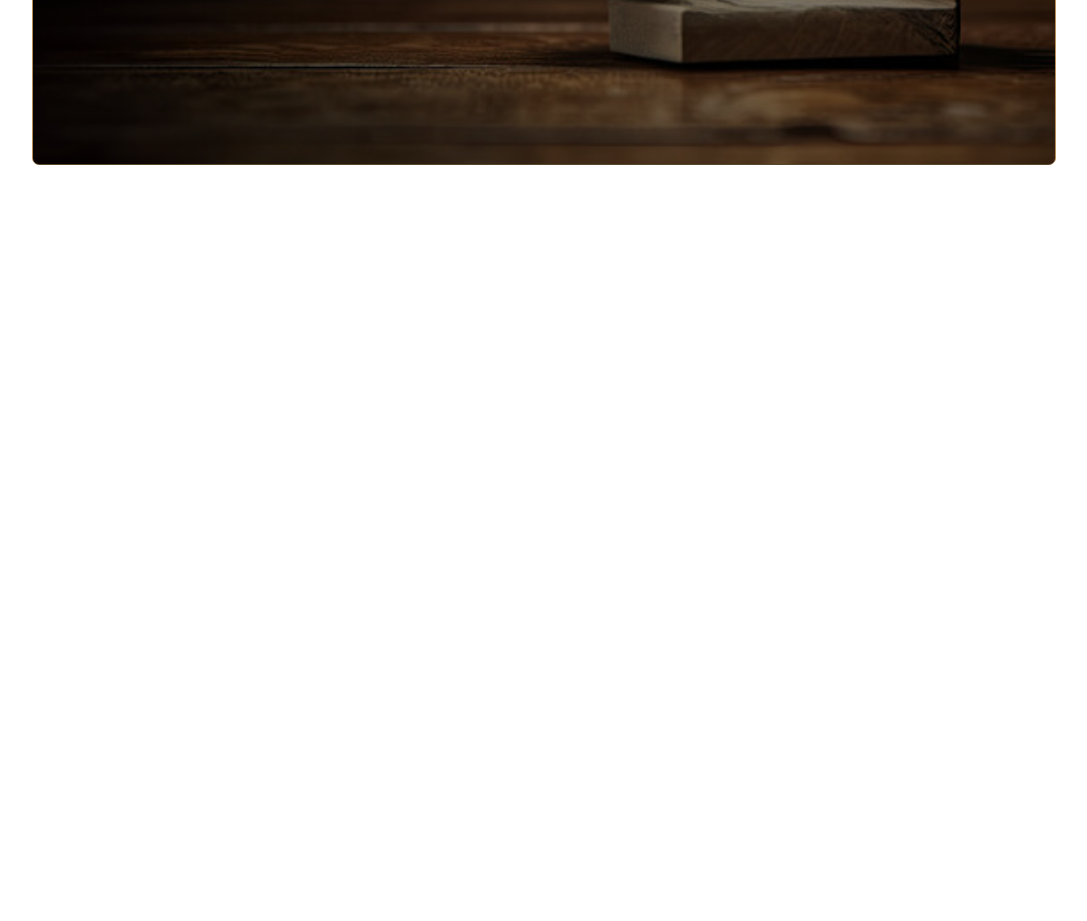
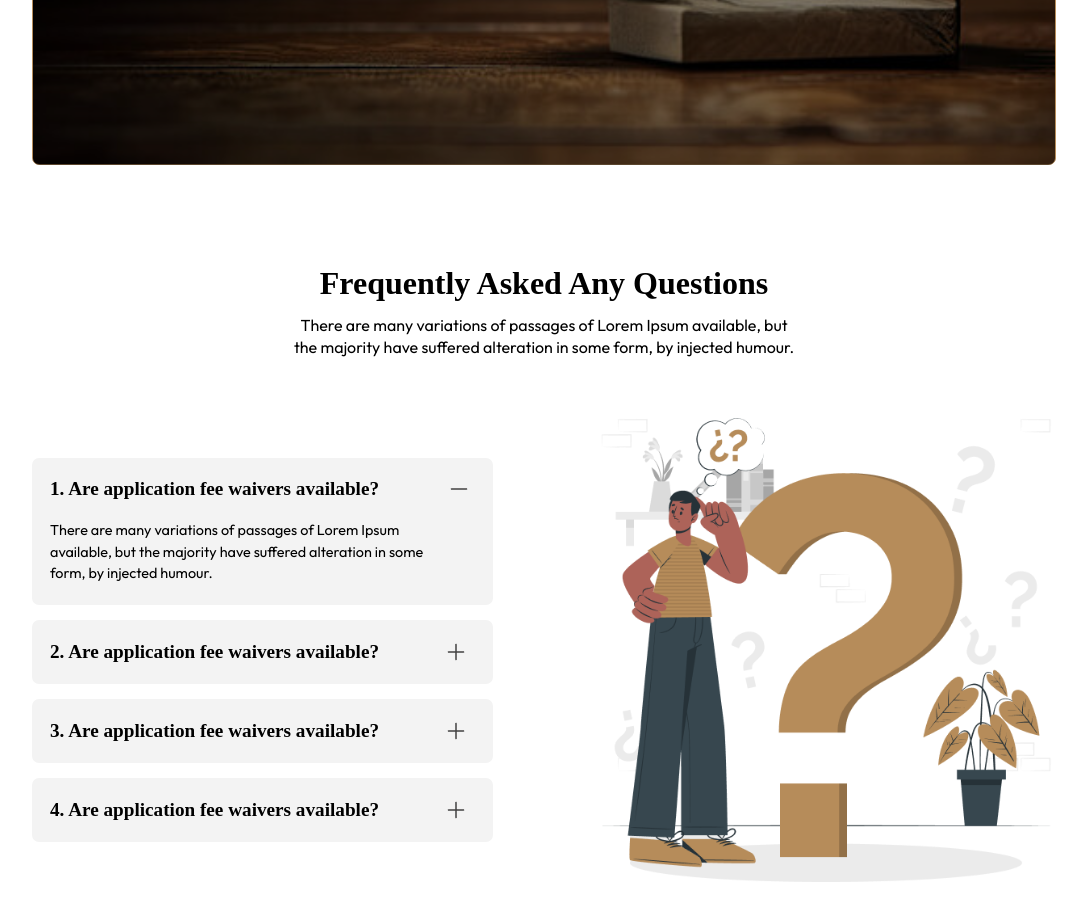
Before and after one commit to amin-babu/legal-Solution, a plain HTML site: page index.html in a window 1280 px wide. Shown: the part 2450-3371 px from the top of the page, without its empty margins (96-1183 px from the left). Before the commit the page ends 2715 px from the top, so only its background shows below. Drawn offline with Linux system fonts and the light colour scheme.

Commit message:
added faq section

```diff
--- a/CSS/style.css
+++ b/CSS/style.css
@@ -273,3 +273,55 @@ nav{
   right: 30px;
   cursor: pointer;
 }
+
+/* ------------FAQ SECTION------------- */
+
+.faq{
+  display: flex;
+  align-items: center;
+  justify-content: space-between;
+  /* gap: 2rem; */
+  margin-top: 60px;
+}
+
+.faq_box{
+  background-color:#F3F3F3;
+  margin: 15px 0;
+  padding: 20px 25px 20px 18px;
+  border-radius: 7px;
+  cursor: pointer;
+}
+
+.faq_box h4{
+  font-size: 1.2rem;
+}
+
+.faq_box p{
+  font-size: .9rem;
+  margin-top: 20px;
+  font-family: var(--p-font);
+  padding-right: 35px;
+  line-height: 1.5;
+}
+
+.faq_left{
+  width: 45%;
+}
+
+.faq_q{
+  display: flex;
+  align-items: center;
+  justify-content: space-between;
+}
+
+
+.faq_right{
+  width: 50%;
+  display: flex;
+  justify-content: flex-end;
+}
+
+.faq_right img{
+  width: 100%;
+  max-width: 460px;
+}
--- a/index.html
+++ b/index.html
@@ -127,6 +127,51 @@
         <div class="cs_btn_right"><img src="./images/arrow-right.png" alt=""></div>
       </div>
     </section>
+
+    <!-- FAQ SECTION -->
+    <section>
+      <div class="heading">
+        <h2>Frequently Asked Any Questions</h2>
+        <p>
+          There are many variations of passages of Lorem Ipsum available, but the majority have suffered alteration in some form, by injected humour.
+        </p>
+      </div>
+
+      <div class="faq">
+        <div class="faq_left">
+          <div class="faq_box">
+            <div class="faq_q">
+              <h4>1. Are application fee waivers available?</h4>
+              <img src="./images/Vector.png" alt="">
+            </div>
+            <p class="faq_a">There are many variations of passages of Lorem Ipsum available, but the majority have suffered alteration in some form, by injected humour.</p>
+          </div>
+
+          <div class="faq_box">
+            <div class="faq_q">
+              <h4>2. Are application fee waivers available?</h4>
+              <img src="./images/plus.png" alt="">
+            </div>
+          </div>
+          <div class="faq_box">
+            <div class="faq_q">
+              <h4>3. Are application fee waivers available?</h4>
+              <img src="./images/plus.png" alt="">
+            </div>
+          </div>
+          <div class="faq_box">
+            <div class="faq_q">
+              <h4>4. Are application fee waivers available?</h4>
+              <img src="./images/plus.png" alt="">
+            </div>
+          </div>
+        </div>
+
+        <div class="faq_right">
+          <img src="./images/faq.png" alt="">
+        </div>
+      </div>
+    </section>
   </main>
 </body>
 </html>
```
Also changed, not shown: images/Vector.png (added), images/plus.png (added).
